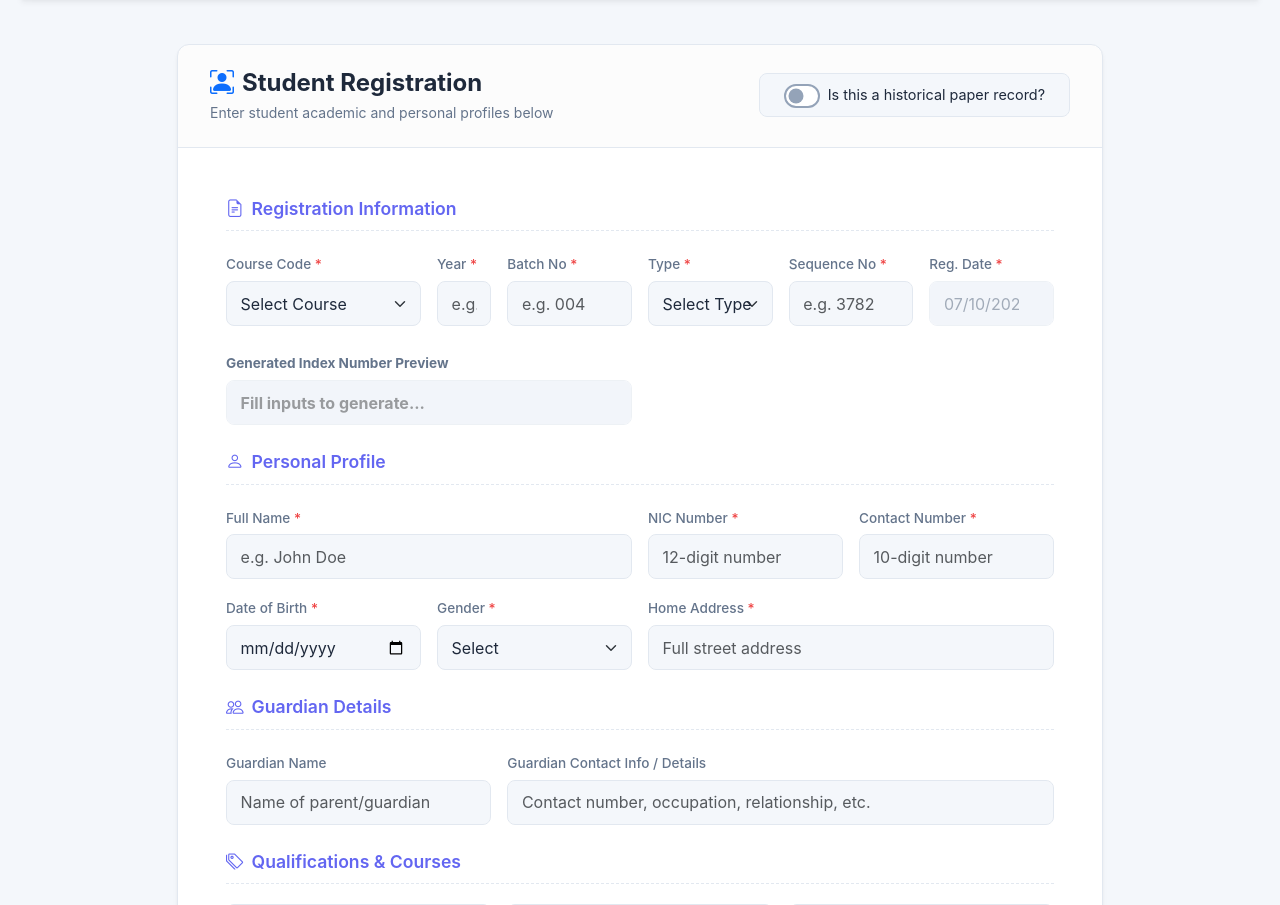
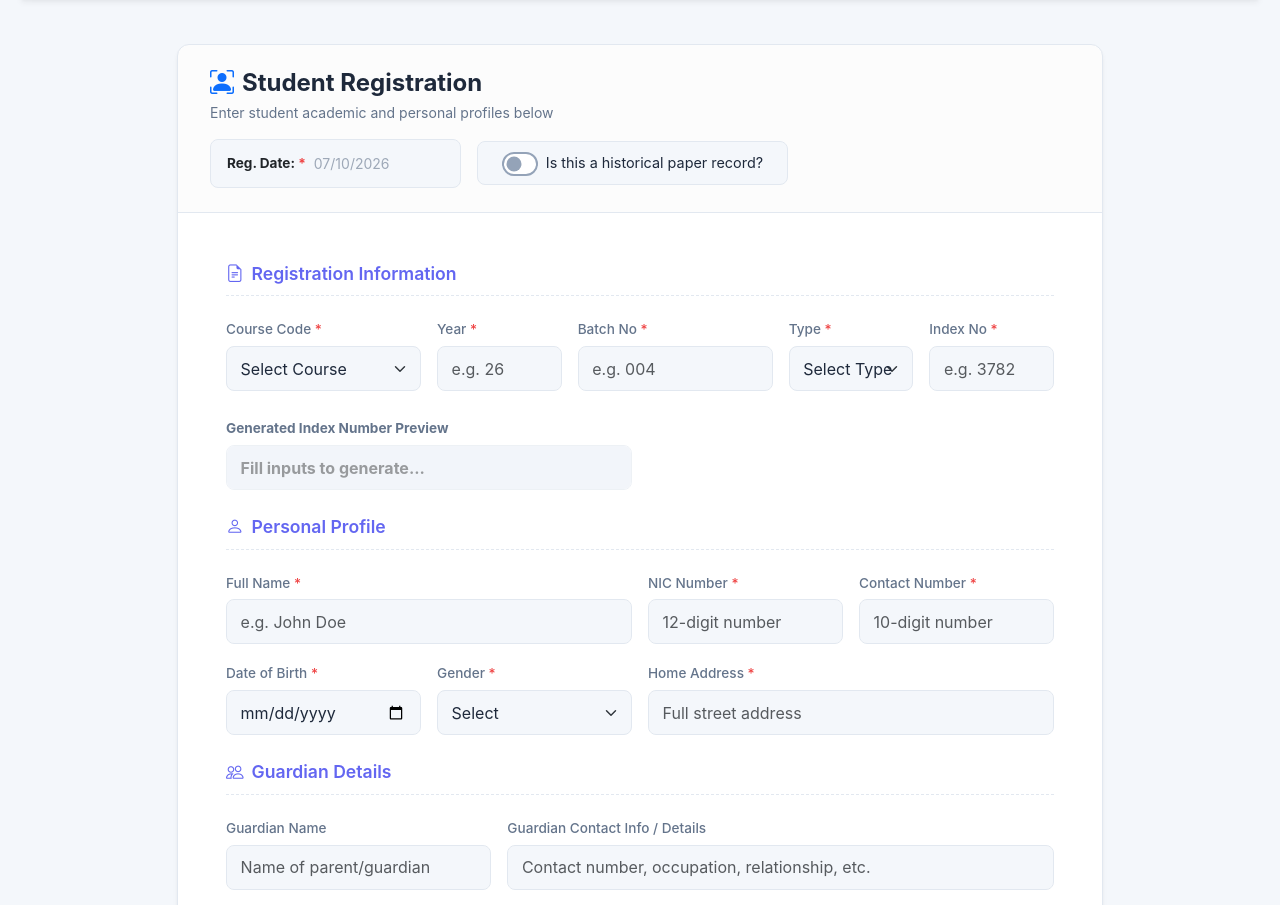
Before and after one commit to dilitha21/Beetacom-sms, a PHP site: page /add_student.php in a window 1280 px wide. Shown: the part 89-994 px from the top of the page. Run offline with PHP 8.4, Linux system fonts and the light colour scheme; a user stored in the database is signed in; some libraries are stand-ins or nearby versions.

Commit message:
UI: Move registration date next to historical toggle, add batch number to profile details, and rename sequence number to index no

```diff
--- a/add_student.php
+++ b/add_student.php
@@ -517,21 +517,30 @@ if (!$is_htmx):
 
                 <!-- Registration Card -->
                 <div class="form-card">
+                    <form action="add_student.php" method="POST" id="studentForm" class="needs-validation" novalidate hx-post="add_student.php" hx-target="#alert-container" hx-swap="innerHTML">
                         <div class="card-header-custom d-flex justify-content-between align-items-center flex-wrap gap-3">
                             <div>
                                 <h4 class="mb-1 fw-bold"><i class="bi bi-person-bounding-box me-2 text-primary"></i>Student Registration</h4>
                                 <p class="text-muted mb-0 small">Enter student academic and personal profiles below</p>
                             </div>
 
+                            <!-- Toggle & Date Container -->
+                            <div class="d-flex align-items-center gap-3">
+                                <!-- Registration Date -->
+                                <div class="d-flex align-items-center gap-2 px-3 py-2 rounded-3" style="background-color: var(--bg-main); border: 1px solid var(--border-color);">
+                                    <label for="registration_date" class="form-label required mb-0 small fw-bold text-dark" style="white-space: nowrap;">Reg. Date:</label>
+                                    <input type="date" class="form-control form-control-sm border-0 bg-transparent p-0 text-dark" id="registration_date" name="registration_date" required value="<?php echo isset($_POST['registration_date']) ? htmlspecialchars($_POST['registration_date']) : ''; ?>" style="box-shadow: none; outline: none; width: 130px;">
+                                </div>
+
                                 <!-- Historical Record Toggle -->
-                        <div class="form-check form-switch px-4 py-2 rounded-3 d-flex align-items-center gap-2" style="background-color: var(--bg-main); border: 1px solid var(--border-color);">
+                                <div class="form-check form-switch px-4 py-2 rounded-3 d-flex align-items-center gap-2 mb-0" style="background-color: var(--bg-main); border: 1px solid var(--border-color);">
                                     <input class="form-check-input ms-0" type="checkbox" id="is_historical" name="is_historical_check" <?php echo (isset($_POST['is_historical_check']) || (isset($_POST['is_historical']) && $_POST['is_historical'] == 1)) ? 'checked' : ''; ?>>
                                     <label class="form-check-label" for="is_historical">Is this a historical paper record?</label>
                                 </div>
                             </div>
+                        </div>
 
                         <div class="card-body p-4 p-md-5">
-                        <form action="add_student.php" method="POST" id="studentForm" class="needs-validation" novalidate hx-post="add_student.php" hx-target="#alert-container" hx-swap="innerHTML">
 
                             <!-- Hidden Fields -->
                             <input type="hidden" name="csrf_token" value="<?php echo htmlspecialchars($_SESSION['csrf_token']); ?>">
@@ -556,11 +565,11 @@ if (!$is_htmx):
                                         <option value="ICT" <?php echo (isset($_POST['course_code']) && $_POST['course_code'] === 'ICT') ? 'selected' : ''; ?>>ICT - ICT Technician</option>
                                     </select>
                                 </div>
-                                <div class="col-md-1">
+                                <div class="col-md-2">
                                     <label for="batch_year" class="form-label required">Year</label>
                                     <input type="text" name="batch_year" id="batch_year" maxlength="2" pattern="\d{2}" placeholder="e.g. 26" required class="form-control" value="<?php echo isset($_POST['batch_year']) ? htmlspecialchars($_POST['batch_year']) : ''; ?>">
                                 </div>
-                                <div class="col-md-2">
+                                <div class="col-md-3">
                                     <label for="batch_number" class="form-label required">Batch No</label>
                                     <input type="text" name="batch_number" id="batch_number" maxlength="3" pattern="\d{3}" placeholder="e.g. 004" required class="form-control" value="<?php echo isset($_POST['batch_number']) ? htmlspecialchars($_POST['batch_number']) : ''; ?>">
                                 </div>
@@ -572,12 +581,8 @@ if (!$is_htmx):
                                     </select>
                                 </div>
                                 <div class="col-md-2">
-                                    <label for="sequence_number" class="form-label required">Sequence No</label>
+                                    <label for="sequence_number" class="form-label required">Index No</label>
                                     <input type="number" class="form-control" id="sequence_number" name="sequence_number" required placeholder="e.g. 3782" min="1" value="<?php echo isset($_POST['sequence_number']) ? htmlspecialchars($_POST['sequence_number']) : ''; ?>">
-                                </div>
-                                <div class="col-md-2">
-                                    <label for="registration_date" class="form-label required">Reg. Date</label>
-                                    <input type="date" class="form-control" id="registration_date" name="registration_date" required value="<?php echo isset($_POST['registration_date']) ? htmlspecialchars($_POST['registration_date']) : ''; ?>">
                                 </div>
                             </div>
 
```
Also changed, not shown: student_profile.php (+8 -4 lines). Lines whose indentation alone changed are shown as unchanged.
